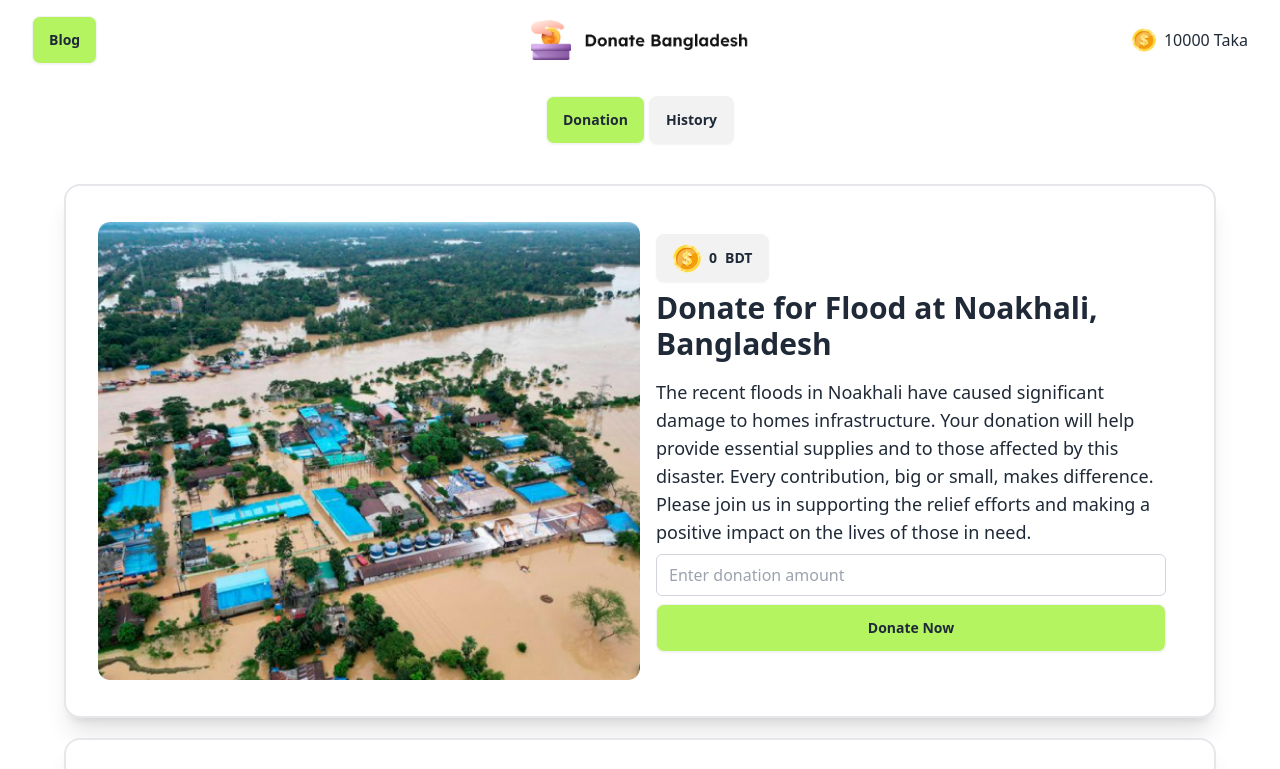
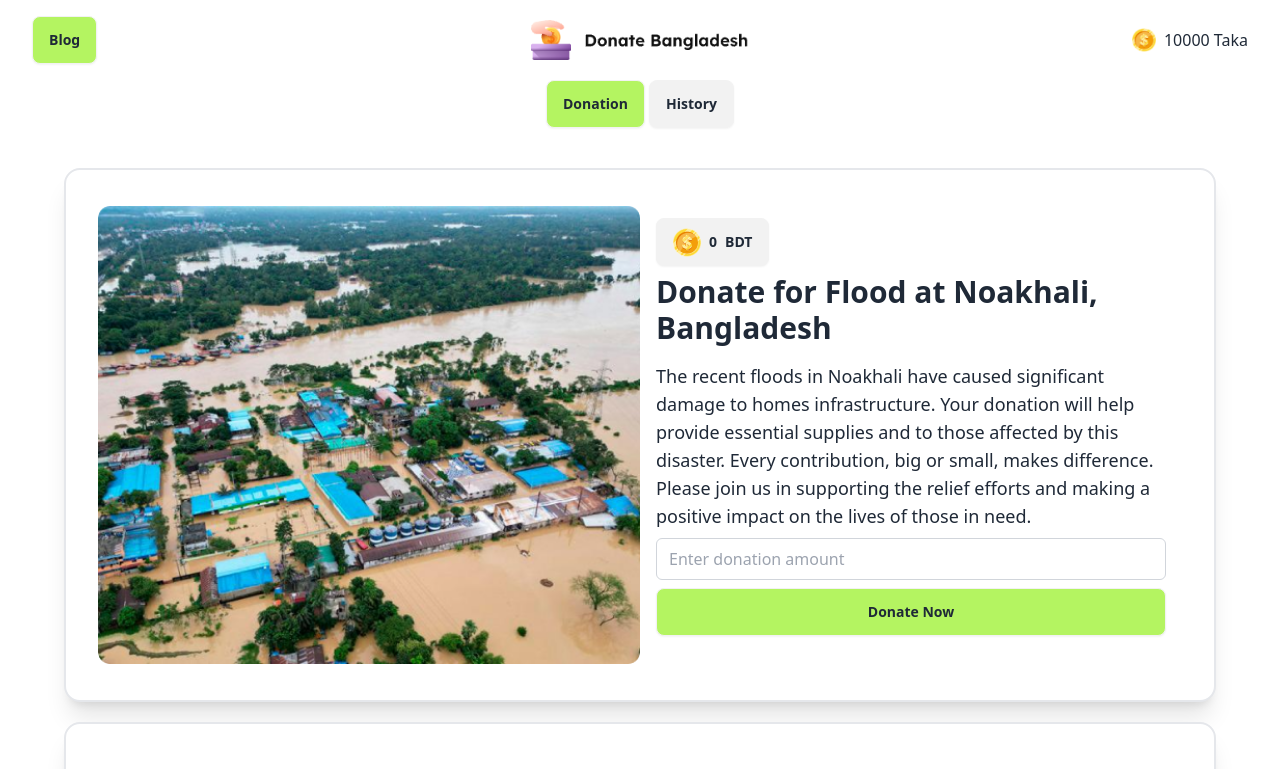
Before and after one commit to najoaa/Donate, a plain HTML site: page index.html in a window 1280 px wide. Shown: the top 769 px of the page. Drawn offline with nearby package versions, Linux system fonts and the light colour scheme.

Commit message:
completely Done

```diff
--- a/index.html
+++ b/index.html
@@ -41,7 +41,7 @@
   </div>
 
   <!-- "Donation" and "History" buttons -->
-  <div class="text-center mt-4">
+  <div class="text-center">
     <button id="donationBtn" class="btn btn-md bg-[#B4F461]">Donation</button>
     <button id="historyBtn" class="btn btn-md">History</button>
   </div>
```
